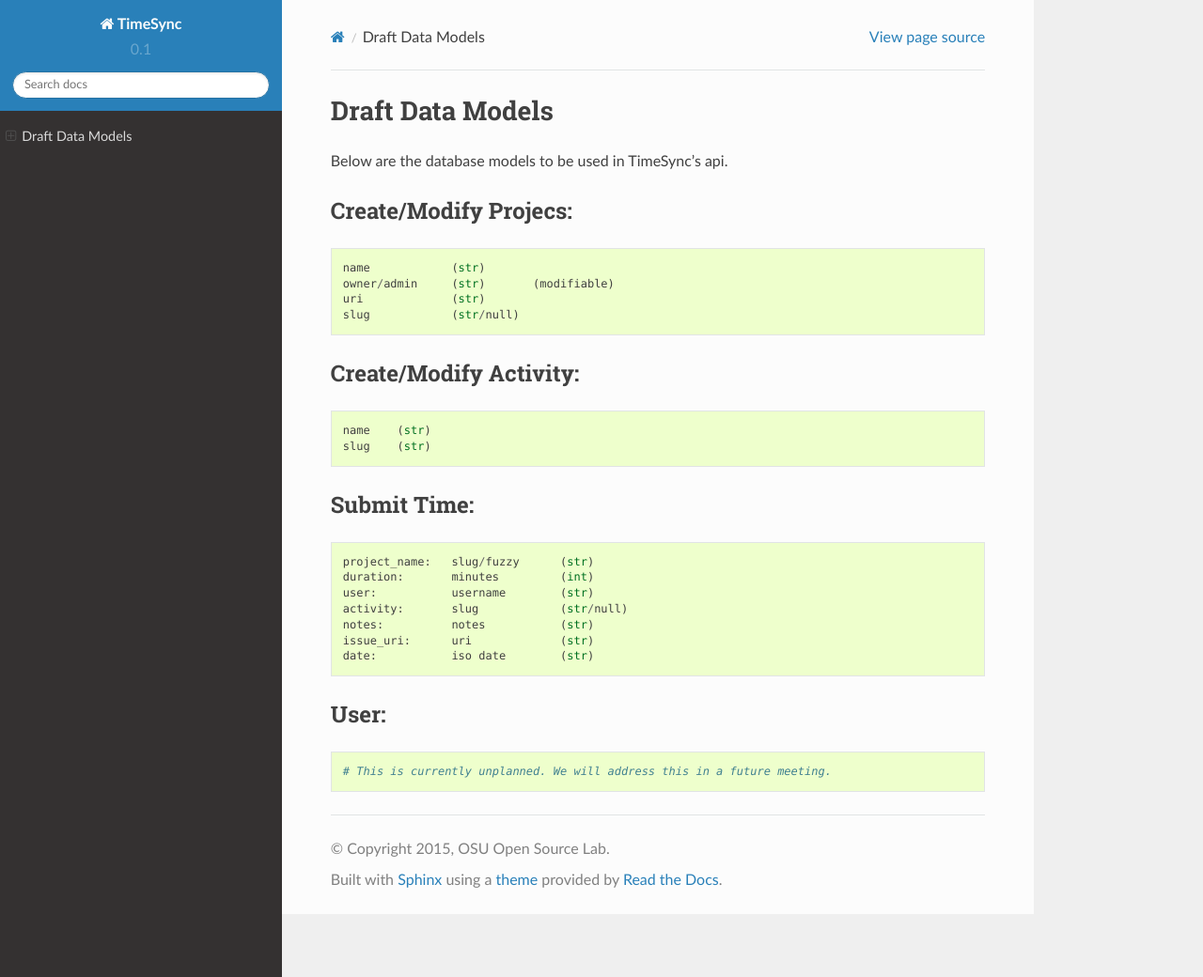
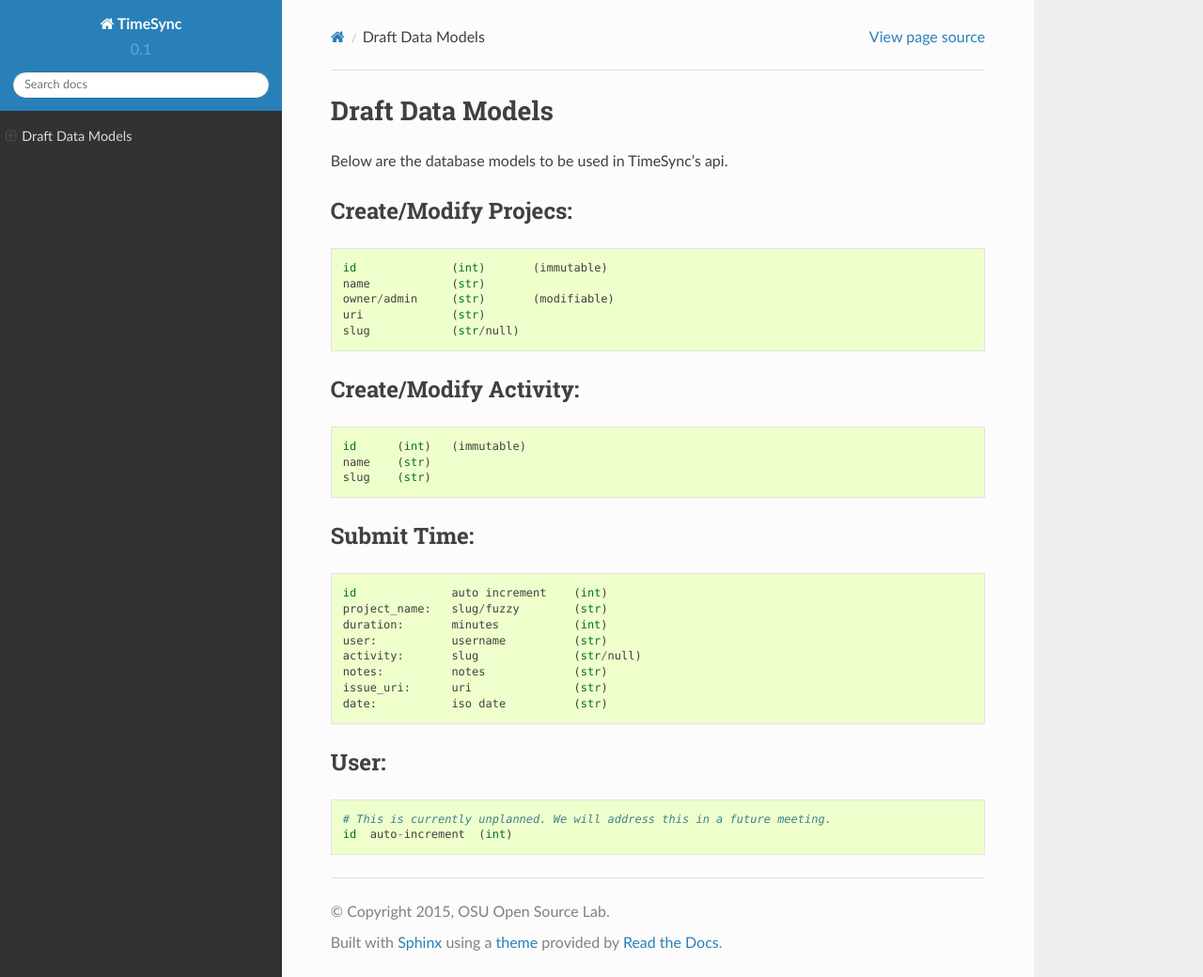
Before and after one commit to osuosl/timesync-node, a Sphinx documentation site: the page built from docs/source/design/draft_models.rst, in a window 1280 px wide and 1040 px high. Shown: the whole window at 94% size. Built offline with Sphinx 7.4.7 and the Read the Docs theme 2.0.0, drawn with Linux system fonts in a browser that asks for light colours.

Commit message:
Added an id to all models.
refs #2

```diff
--- a/docs/source/design/draft_models.rst
+++ b/docs/source/design/draft_models.rst
@@ -10,6 +10,7 @@
 
 .. code-block:: python
 
+    id              (int)       (immutable)
     name            (str)
     owner/admin     (str)       (modifiable)
     uri             (str)
@@ -20,6 +21,7 @@
 
 .. code-block:: python
 
+    id      (int)   (immutable)
     name    (str)
     slug    (str)
 
@@ -28,13 +30,14 @@
 
 .. code-block:: python
 
-    project_name:   slug/fuzzy      (str)
-    duration:       minutes         (int)
-    user:           username        (str)
-    activity:       slug            (str/null)
-    notes:          notes           (str)
-    issue_uri:      uri             (str)
-    date:           iso date        (str)
+    id              auto increment    (int)
+    project_name:   slug/fuzzy        (str)
+    duration:       minutes           (int)
+    user:           username          (str)
+    activity:       slug              (str/null)
+    notes:          notes             (str)
+    issue_uri:      uri               (str)
+    date:           iso date          (str)
 
 User:
 -----
@@ -42,3 +45,4 @@
 .. code-block:: python
 
     # This is currently unplanned. We will address this in a future meeting.
+    id  auto-increment  (int)
```
